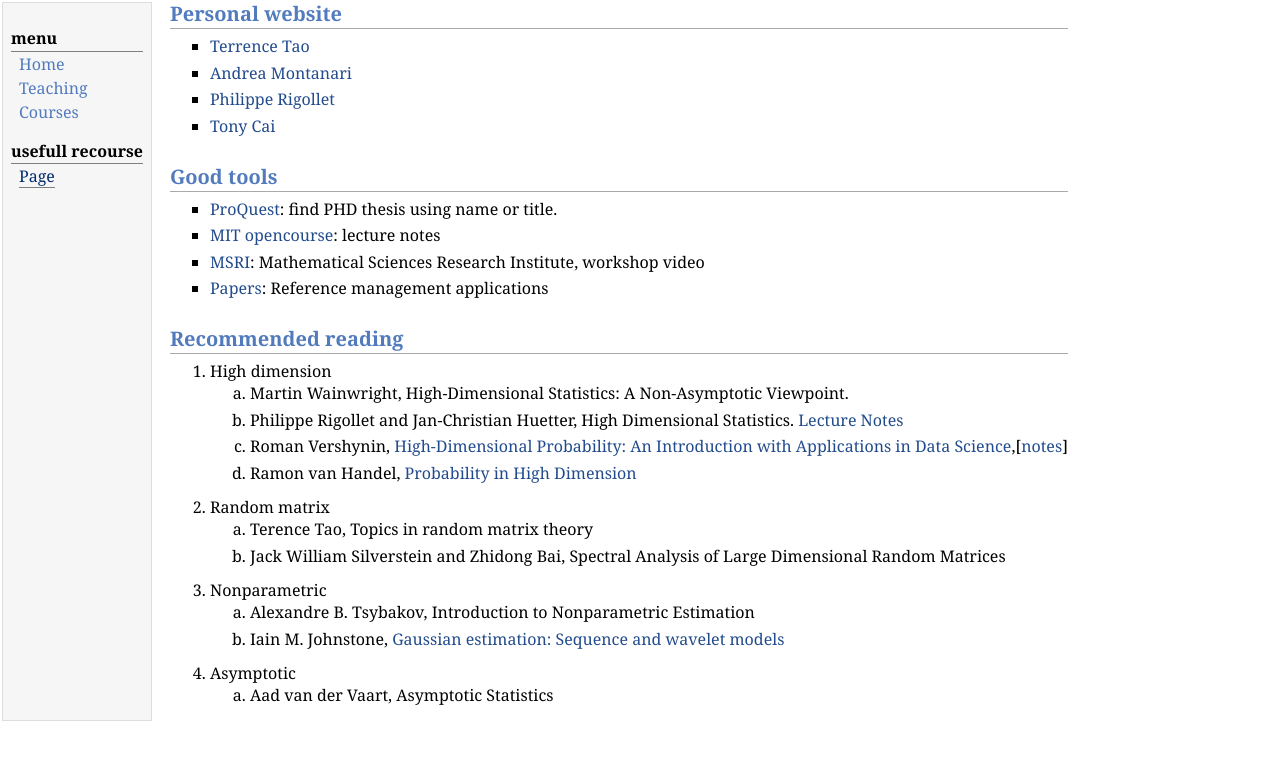
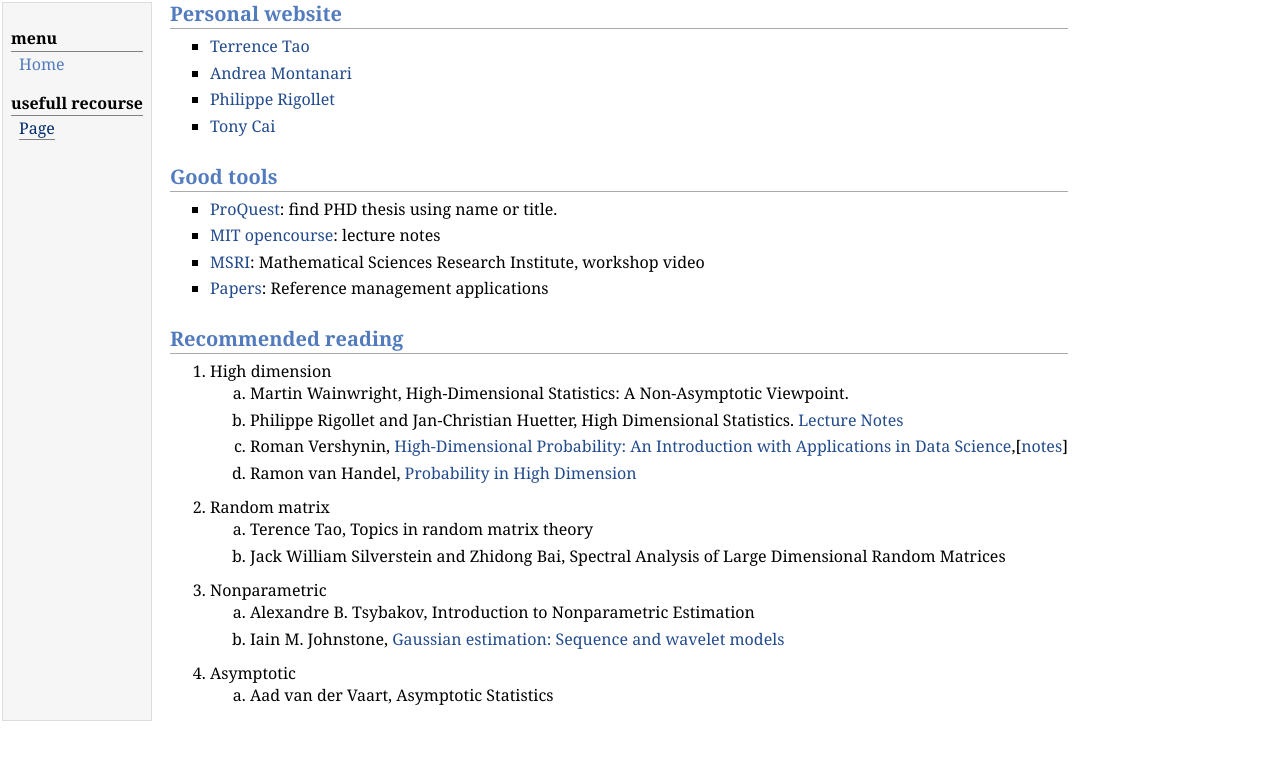
Before and after one commit to liweihaoPaul/liweihaoPaul.github.io, a plain HTML site: page link.html in a window 1280 px wide. Drawn offline with Linux system fonts and the light colour scheme; files that its build step writes are made by us from their sources.

Commit message:
link change

```diff
--- a/link.html
+++ b/link.html
@@ -14,8 +14,6 @@
 <td id="layout-menu">
 <div class="menu-category">menu</div>
 <div class="menu-item"><a href="index.html">Home</a></div>
-<div class="menu-item"><a href="teaching.html">Teaching</a></div>
-<div class="menu-item"><a href="courses.html">Courses</a></div>
 <div class="menu-category">usefull recourse</div>
 <div class="menu-item"><a href="link.html" class="current">Page</a></div>
 </td>
```
